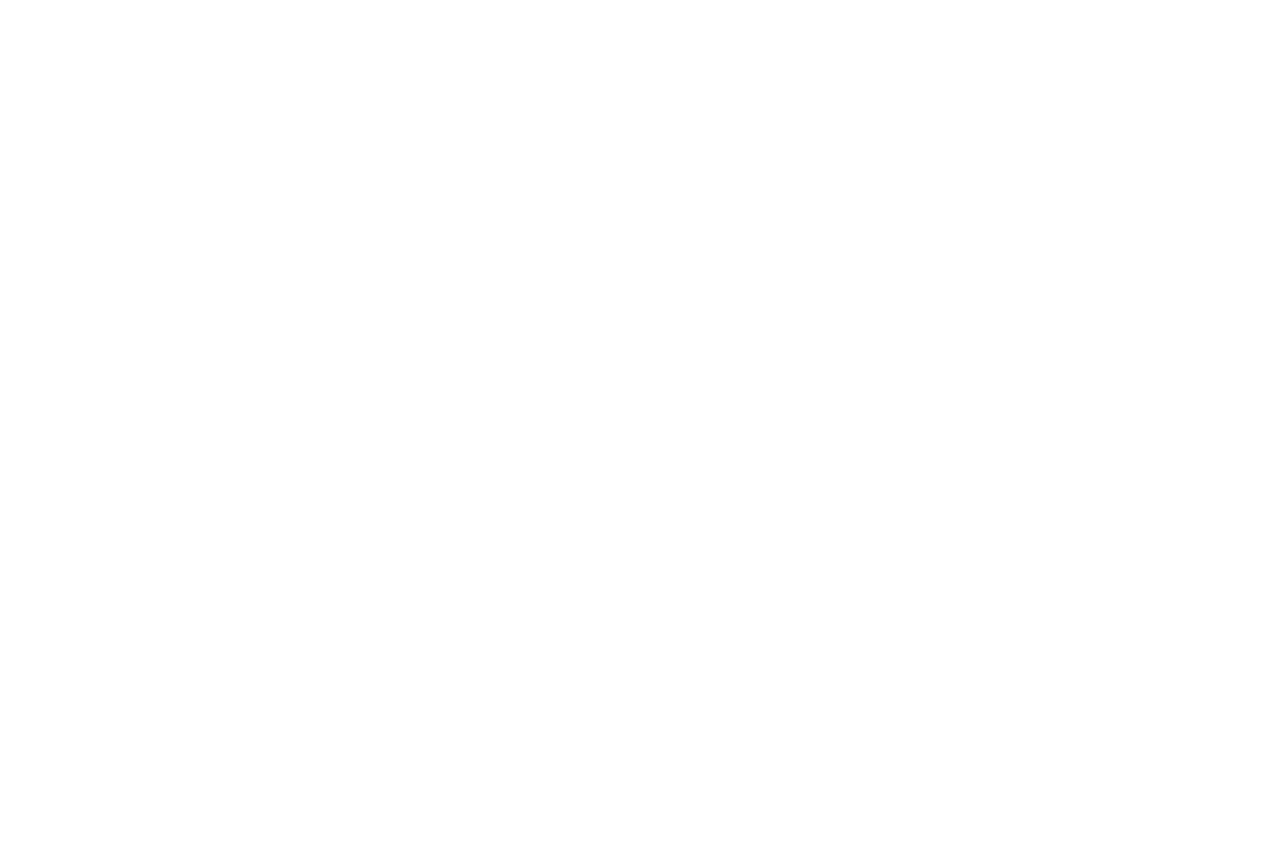
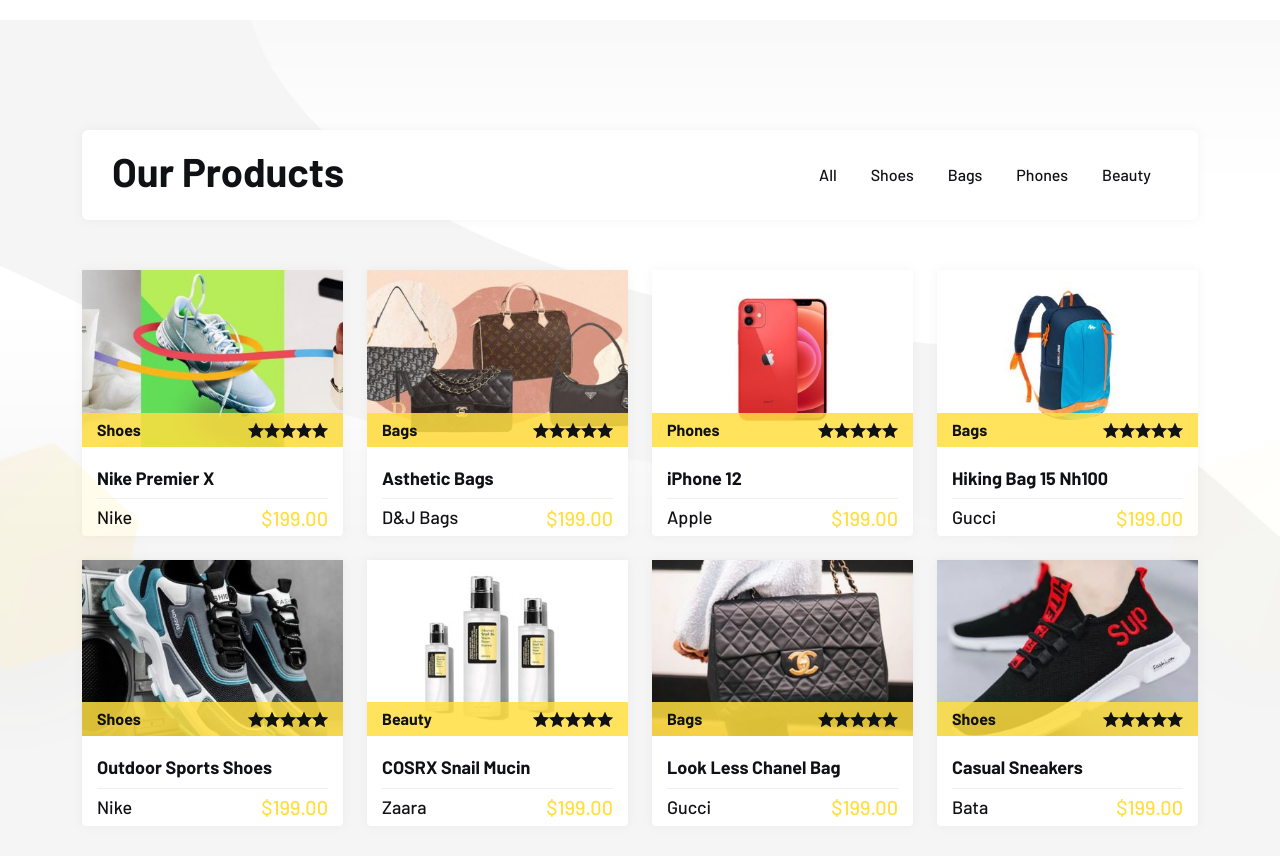
Before and after one commit to prosanto98/react-ecommerce-web, a React (Vite) app: page / in a window 1280 px wide. Shown: the part 1800-2656 px from the top of the page. Before the commit the page ends 1820 px from the top, so only its background shows below. Built offline with nearby package versions, Linux system fonts and the light colour scheme.

Commit message:
CategoryShowCase

```diff
--- /dev/null
+++ b/src/components/Ratting.jsx
@@ -0,0 +1,15 @@
+import React from 'react'
+
+const Ratting = () => {
+  return (
+    <span className='ratting'>
+      <i className="icofont-ui-rating"></i>
+      <i className="icofont-ui-rating"></i>
+      <i className="icofont-ui-rating"></i>
+      <i className="icofont-ui-rating"></i>
+      <i className="icofont-ui-rating"></i>
+    </span>
+  )
+}
+
+export default Ratting
--- /dev/null
+++ b/src/home/CategoryShowCase.jsx
@@ -0,0 +1,154 @@
+import React, { useState } from 'react'
+import Ratting from '../components/Ratting';
+import { Link } from 'react-router-dom';
+const title = "Our Products";
+
+const ProductData = [
+    {
+        imgUrl: 'src/assets/images/categoryTab/01.jpg',
+        cate: 'Shoes',
+        title: 'Nike Premier X',
+        author: 'assets/images/course/author/01.jpg',
+        brand: 'Nike',
+        price: '$199.00',
+        id: 1,
+    },
+    {
+        imgUrl: 'src/assets/images/categoryTab/02.jpg',
+        cate: 'Bags',
+        title: 'Asthetic Bags',
+        author: 'assets/images/course/author/02.jpg',
+        brand: 'D&J Bags',
+        price: '$199.00',
+        id: 2,
+    },
+    {
+        imgUrl: 'src/assets/images/categoryTab/03.jpg',
+        cate: 'Phones',
+        title: 'iPhone 12',
+        author: 'src/assets/images/categoryTab/brand/apple.png',
+        brand: 'Apple',
+        price: '$199.00',
+        id: 3,
+    },
+    {
+        imgUrl: 'src/assets/images/categoryTab/04.jpg',
+        cate: 'Bags',
+        title: 'Hiking Bag 15 Nh100',
+        author: 'assets/images/course/author/04.jpg',
+        brand: 'Gucci',
+        price: '$199.00',
+        id: 4,
+    },
+    {
+        imgUrl: 'src/assets/images/categoryTab/05.jpg',
+        cate: 'Shoes',
+        title: 'Outdoor Sports Shoes',
+        author: 'assets/images/course/author/05.jpg',
+        brand: 'Nike',
+        price: '$199.00',
+        id: 5,
+    },
+    {
+        imgUrl: 'src/assets/images/categoryTab/06.jpg',
+        cate: 'Beauty',
+        title: 'COSRX Snail Mucin',
+        author: 'assets/images/course/author/06.jpg',
+        brand: 'Zaara',
+        price: '$199.00',
+        id: 6,
+    },
+    {
+        imgUrl: 'src/assets/images/categoryTab/07.jpg',
+        cate: 'Bags',
+        title: 'Look Less Chanel Bag ',
+        author: 'assets/images/course/author/01.jpg',
+        brand: 'Gucci',
+        price: '$199.00',
+        id: 7,
+    },
+    {
+        imgUrl: 'src/assets/images/categoryTab/08.jpg',
+        cate: 'Shoes',
+        title: 'Casual Sneakers',
+        author: 'assets/images/course/author/02.jpg',
+        brand: 'Bata',
+        price: '$199.00',
+        id: 8,
+    },
+]
+const CategoryShowCase = () => {
+    const [items, setItems] = useState(ProductData);
+    //  Category based filtering
+    const filterItem = (categItem) => {
+        const updateItem = ProductData.filter((curElem) => {
+            return curElem.cate === categItem;
+        })
+        setItems(updateItem);
+    }
+    return (
+        <div className='course-section style-3 padding-tb'>
+            {/* shape */}
+            <div className='course-shape one'>
+                <img src="/src/assets/images/shape-img/icon/01.png" alt="" />
+            </div>
+            <div className='course-shape two'>
+                <img src="/src/assets/images/shape-img/icon/02.png" alt="" />
+            </div>
+            {/* main section */}
+            <div className='container'>
+                <div className='section-header'>
+                    <h2 className='title'>{title}</h2>
+                    <div className='course-filter-group'>
+                        <ul className='lab-ul'>
+                            <li onClick={() => setItems(ProductData)}>All</li>
+                            <li onClick={() => filterItem("Shoes")}>Shoes</li>
+                            <li onClick={() => filterItem("Bags")}>Bags</li>
+                            <li onClick={() => filterItem("Phones")}>Phones</li>
+                            <li onClick={() => filterItem("Beauty")}>Beauty</li>
+                        </ul>
+                    </div>
+                </div>
+
+                {/* section body */}
+                <div className='section-wrapper'>
+                    <div className='row g-4 justify-content-center row-cols-xl-4 row-cols-lg-3 row-cols-md-2 row-cols-1 course-filter'>
+                        {
+                            items.map((product) => <div key={product.id} className='col'>
+                                <div className='course-item style-4'>
+                                    <div className='course-inner'>
+                                        <div className='course-thumb'>
+                                            <img src={product.imgUrl} alt="" />
+                                            <div className='course-category'>
+                                                <div className='course-cate'>
+                                                    <a href="#">{product.cate}</a>
+                                                </div>
+                                                <div className='course-reiew'>
+                                                    <Ratting />
+                                                </div>
+                                            </div>
+                                        </div>
+                                        {/* content */}
+                                        <div className='course-content'>
+                                            <Link to={`/shop/${product.id}`}><h6>{product.title}</h6></Link>
+                                            <div className='course-footer'>
+                                                <div className='course-author'>
+                                                    <Link to="/" className='ca-name'>{product.brand}</Link>
+                                                </div>
+                                                <div className='course-price'>
+                                                    {product.price}
+                                                </div>
+                                            </div>
+                                        </div>
+                                    </div>
+                                </div>
+                            </div>)
+                        }
+                    </div>
+                </div>
+            </div>
+        </div>
+    );
+}
+
+export default CategoryShowCase
--- a/src/home/Home.jsx
+++ b/src/home/Home.jsx
@@ -1,12 +1,14 @@
 import React from 'react'
 import Banner from './Banner'
 import HomeCategory from './HomeCategory'
+import CategoryShowCase from './CategoryShowCase'
 
 const Home = () => {
   return (
     <div>
       <Banner />
       <HomeCategory />
+      <CategoryShowCase/>
     </div>
   )
 }
```
Also changed, not shown: src/home/HomeCategory.1.jsx (added, +42 -0 lines), 1 other file (tests, documents, lock files or other folders).
